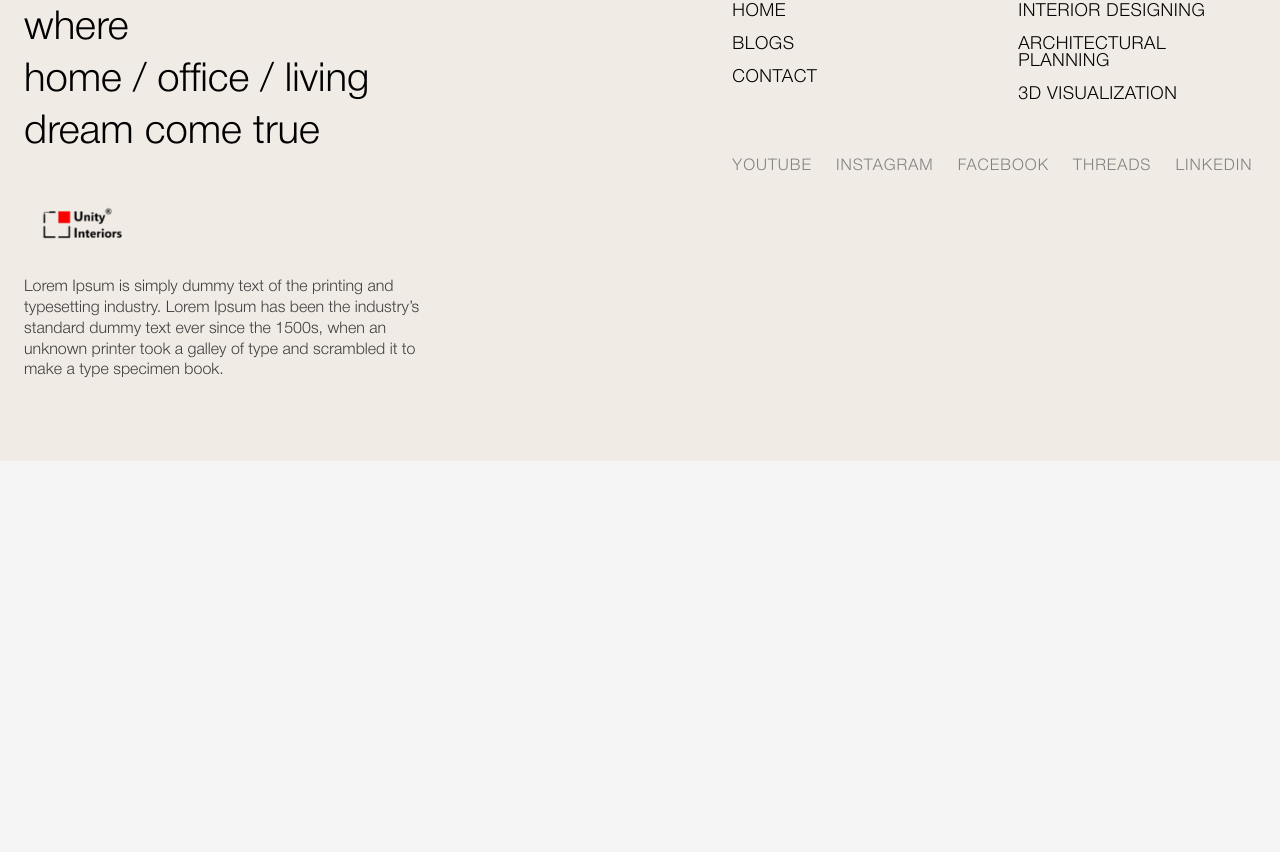
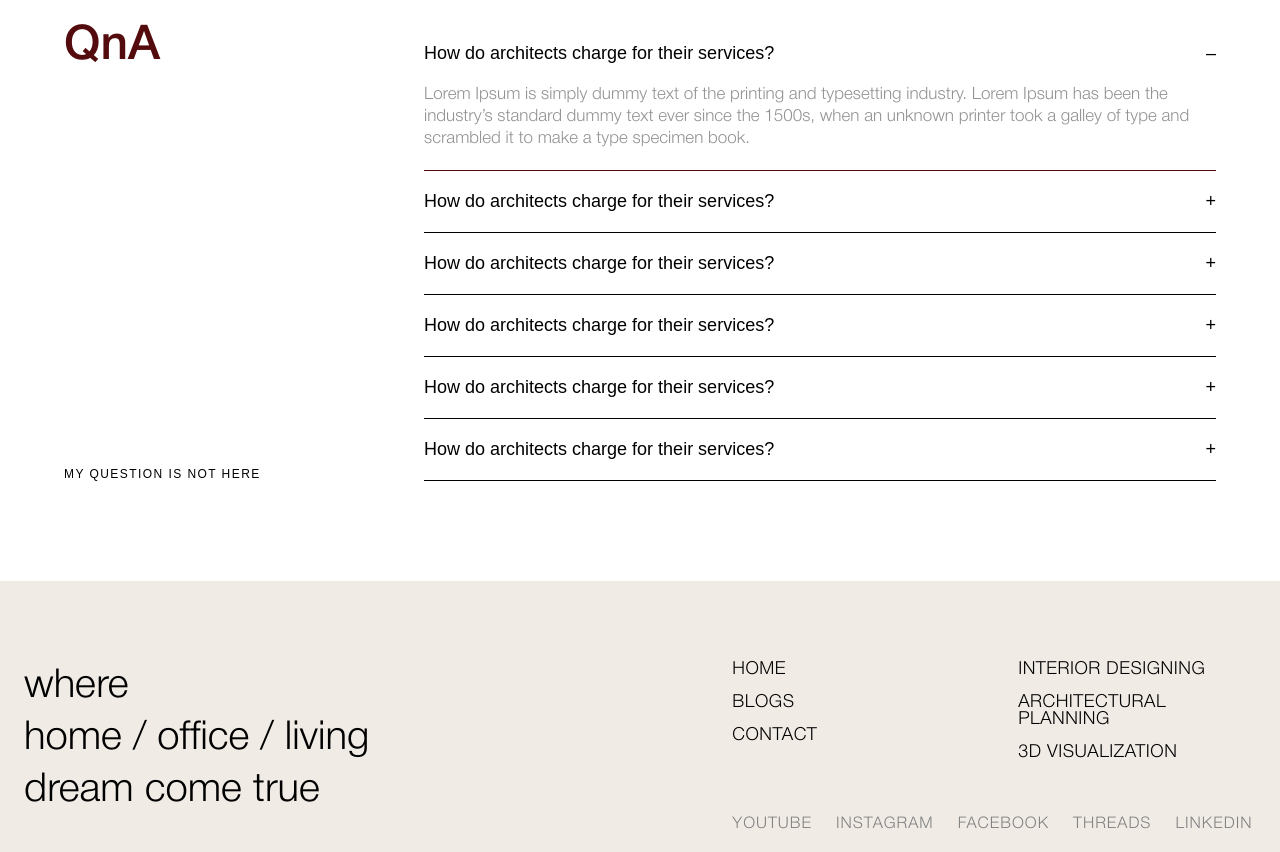
Before and after one commit to humbeedevelopers/unityinterior, a Next.js app: page / in a window 1280 px wide. Shown: the part 7368-8220 px from the top of the page. Before the commit the page ends 8097 px from the top, so only its background shows below. Built offline with nearby package versions, Linux system fonts and the light colour scheme.

Commit message:
section updation

```diff
--- a/src/app/page.js
+++ b/src/app/page.js
@@ -1,6 +1,7 @@
 "use client"
 import CoreOfferings from "@/components/CoreOfferings/CoreOffering"
 import CountDown from "@/components/CountDown/CountDown"
+import Faqs from "@/components/FaqsSection/Faqs"
 import Form from "@/components/Form/Form"
 import Hero from "@/components/Hero/Hero"
 import LeadingVision from "@/components/LeadingVision/LeadingVision"
@@ -21,6 +22,7 @@ const Page = () => {
       <LeadingVision />
       <CountDown />
       <Form />
+      <Faqs />
 
     </main>
   )
--- /dev/null
+++ b/src/components/FaqsSection/Faqs.jsx
@@ -0,0 +1,79 @@
+"use client";
+
+import React, { useState } from "react";
+import "./Faqs.scss";
+
+const FAQS_DATA = [
+  {
+    id: 1,
+    question: "How do architects charge for their services?",
+    answer:
+      "Lorem Ipsum is simply dummy text of the printing and typesetting industry. Lorem Ipsum has been the industry’s standard dummy text ever since the 1500s, when an unknown printer took a galley of type and scrambled it to make a type specimen book.",
+  },
+  { id: 2, question: "How do architects charge for their services?", answer:
+      "Lorem Ipsum is simply dummy text of the printing and typesetting industry. Lorem Ipsum has been the industry’s standard dummy text ever since the 1500s, when an unknown printer took a galley of type and scrambled it to make a type specimen book.",
+  },
+  { id: 3, question: "How do architects charge for their services?", answer:
+      "Lorem Ipsum is simply dummy text of the printing and typesetting industry. Lorem Ipsum has been the industry’s standard dummy text ever since the 1500s, when an unknown printer took a galley of type and scrambled it to make a type specimen book.",
+  },
+  { id: 4, question: "How do architects charge for their services?", answer:
+      "Lorem Ipsum is simply dummy text of the printing and typesetting industry. Lorem Ipsum has been the industry’s standard dummy text ever since the 1500s, when an unknown printer took a galley of type and scrambled it to make a type specimen book.",
+  },
+  { id: 5, question: "How do architects charge for their services?", answer:
+      "Lorem Ipsum is simply dummy text of the printing and typesetting industry. Lorem Ipsum has been the industry’s standard dummy text ever since the 1500s, when an unknown printer took a galley of type and scrambled it to make a type specimen book.",
+  },
+  { id: 6, question: "How do architects charge for their services?", answer:
+      "Lorem Ipsum is simply dummy text of the printing and typesetting industry. Lorem Ipsum has been the industry’s standard dummy text ever since the 1500s, when an unknown printer took a galley of type and scrambled it to make a type specimen book.",
+  },
+];
+
+const FaqsSection = () => {
+  const [activeId, setActiveId] = useState(1);
+
+  const toggleFaq = (id) => {
+    setActiveId(activeId === id ? null : id);
+  };
+
+  return (
+    <section className="faqs">
+      <div className="faqs__container">
+        {/* Left Column */}
+        <div className="faqs__left">
+          <h2 className="faqs__title">QnA</h2>
+          <button className="faqs__cta">MY QUESTION IS NOT HERE</button>
+        </div>
+
+        {/* Right Column */}
+        <div className="faqs__right">
+          {FAQS_DATA.map((item) => {
+            const isActive = activeId === item.id;
+
+            return (
+              <div
+                key={item.id}
+                className={`faqs__item ${isActive ? "is-active" : ""}`}
+              >
+                <button
+                  className="faqs__question"
+                  onClick={() => toggleFaq(item.id)}
+                  aria-expanded={isActive}
+                >
+                  <span>{item.question}</span>
+                  <span className="faqs__icon">{isActive ? "–" : "+"}</span>
+                </button>
+
+                <div className="faqs__answer-wrapper">
+                  <div className="faqs__answer">
+                    {item.answer || " "}
+                  </div>
+                </div>
+              </div>
+            );
+          })}
+        </div>
+      </div>
+    </section>
+  );
+};
+
+export default FaqsSection;
--- /dev/null
+++ b/src/components/FaqsSection/Faqs.scss
@@ -0,0 +1,129 @@
+.faqs {
+  padding: 100px 0;
+  background-color: #ffffff;
+
+  &__container {
+    max-width: 1200px;
+    margin: 0 auto;
+    padding: 0 24px;
+    display: grid;
+    grid-template-columns: 280px 1fr;
+    gap: 80px;
+  }
+
+  &__left {
+    display: flex;
+    flex-direction: column;
+    justify-content: space-between;
+    gap: 24px;
+  }
+
+  &__title {
+    font-size: 48px;
+    font-weight: 500;
+    color: #540B0E;
+  }
+
+  &__cta {
+    background: none;
+    border: none;
+    padding: 0;
+    font-size: 12px;
+    letter-spacing: 0.12em;
+    text-transform: uppercase;
+    color: #000;
+    cursor: pointer;
+    width: fit-content;
+
+    &:hover {
+      opacity: 0.6;
+    }
+  }
+
+  /* RIGHT */
+  &__right {
+    display: flex;
+    flex-direction: column;
+  }
+
+  &__item {
+    border-bottom: 1px solid #000;
+    transition: border-color 0.3s ease;
+
+    &.is-active {
+      border-color: #540B0E;
+    }
+  }
+
+  &__question {
+    width: 100%;
+    background: none;
+    border: none;
+    padding: 20px 0;
+    display: flex;
+    justify-content: space-between;
+    align-items: center;
+    font-size: 18px;
+    color: #000;
+    cursor: pointer;
+    text-align: left;
+
+    span:first-child {
+      max-width: 90%;
+    }
+  }
+
+  &__icon {
+    font-size: 18px;
+    font-weight: 300;
+  }
+
+  &__answer-wrapper {
+    display: grid;
+    grid-template-rows: 0fr;
+    transition: grid-template-rows 0.4s ease;
+  }
+
+  &__answer {
+    overflow: hidden;
+    font-size: 17px;
+    line-height: 1.3;
+    color: #929292;
+    padding-bottom: 0;
+  }
+
+  .is-active &__answer-wrapper {
+    grid-template-rows: 1fr;
+  }
+
+  .is-active &__answer {
+    padding-bottom: 20px;
+  }
+
+  @media (max-width: 991px) {
+    &__container {
+      grid-template-columns: 1fr;
+      gap: 48px;
+    }
+
+    &__title {
+      font-size: 40px;
+    }
+  }
+
+  @media (max-width: 576px) {
+    padding: 70px 0;
+
+    &__title {
+      font-size: 32px;
+    }
+
+    &__question {
+      font-size: 14px;
+    }
+
+    &__answer {
+      font-size: 13px;
+    }
+  }
+}
--- a/src/components/Form/Form.scss
+++ b/src/components/Form/Form.scss
@@ -1,5 +1,5 @@
 .contactForm {
-  background: linear-gradient(90deg, #5c0a0a, #6e0f0f);
+  background: #540B0E;
   padding: 120px 0;
   color: #ffffff;
 
@@ -71,7 +71,7 @@
     bottom: -18px;
     left: 0;
     font-size: 12px;
-    color: #ffd4d4;
+    color: red;
   }
 
   &__submit {
@@ -79,7 +79,7 @@
     align-items: center;
     gap: 12px;
     background: #ffffff;
-    color: #5c0a0a;
+    color: #540B0E;
     border: none;
     padding: 10px 24px;
     border-radius: 999px;
@@ -102,9 +102,6 @@
     transform: translateY(1px);
   }
 
-  /* =====================
-     RESPONSIVE
-  ====================== */
 
   @media (max-width: 992px) {
     &__container {
--- a/src/components/LeadingVision/LeadingVision.scss
+++ b/src/components/LeadingVision/LeadingVision.scss
@@ -73,7 +73,6 @@
   }
 }
 
-/* ================= Responsive ================= */
 
 @media (max-width: 768px) {
   .leading-vision {
```
